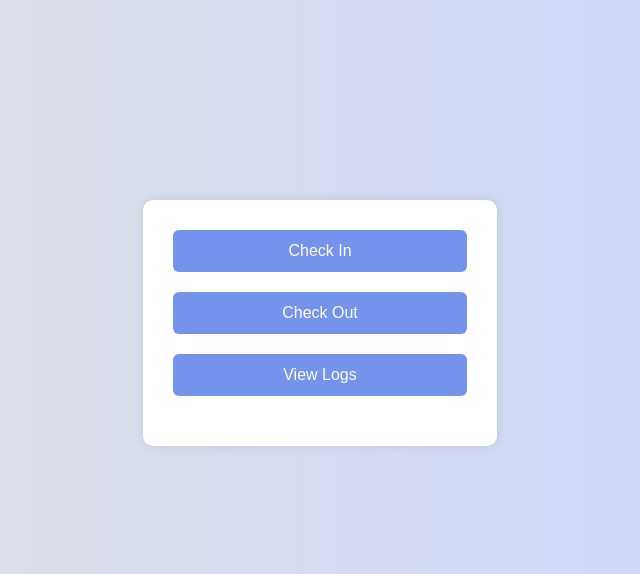
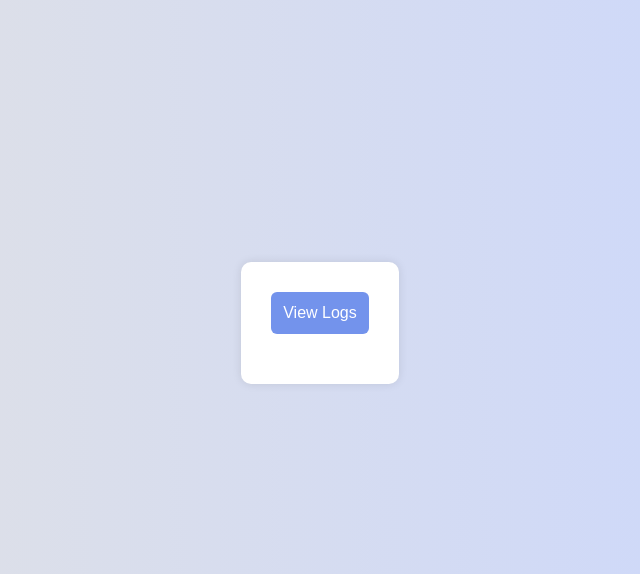
Before and after one commit to Odraes/VisitLog, a Flask app: page /owner in a window 1280 px wide. Shown: the part 147-721 px from the top of the page, without its empty margins (320-960 px from the left). Run offline with Flask 3, Linux system fonts and the light colour scheme; the visitor is signed in with stand-in values (Sample User, id 1); some web fonts are replaced.

Commit message:
change layout

```diff
--- a/templates/dashboard/owner/dashboard.html
+++ b/templates/dashboard/owner/dashboard.html
@@ -3,12 +3,8 @@
 
     <div class="container">
         <div class="form-box active" id="form-box">
-            <a href="/owner" onclick="showForm('check-in')">
-                <button class="btn">Check In</button>
-            </a>
-            <a href="/owner" onclick="showForm('check-out')">
-                <button class="btn">Check Out</button>
-            </a>
+
+
             <a href="/owner" onclick="showForm('view Logs')">
                 <button class="btn">View Logs</button>
             </a>
```
